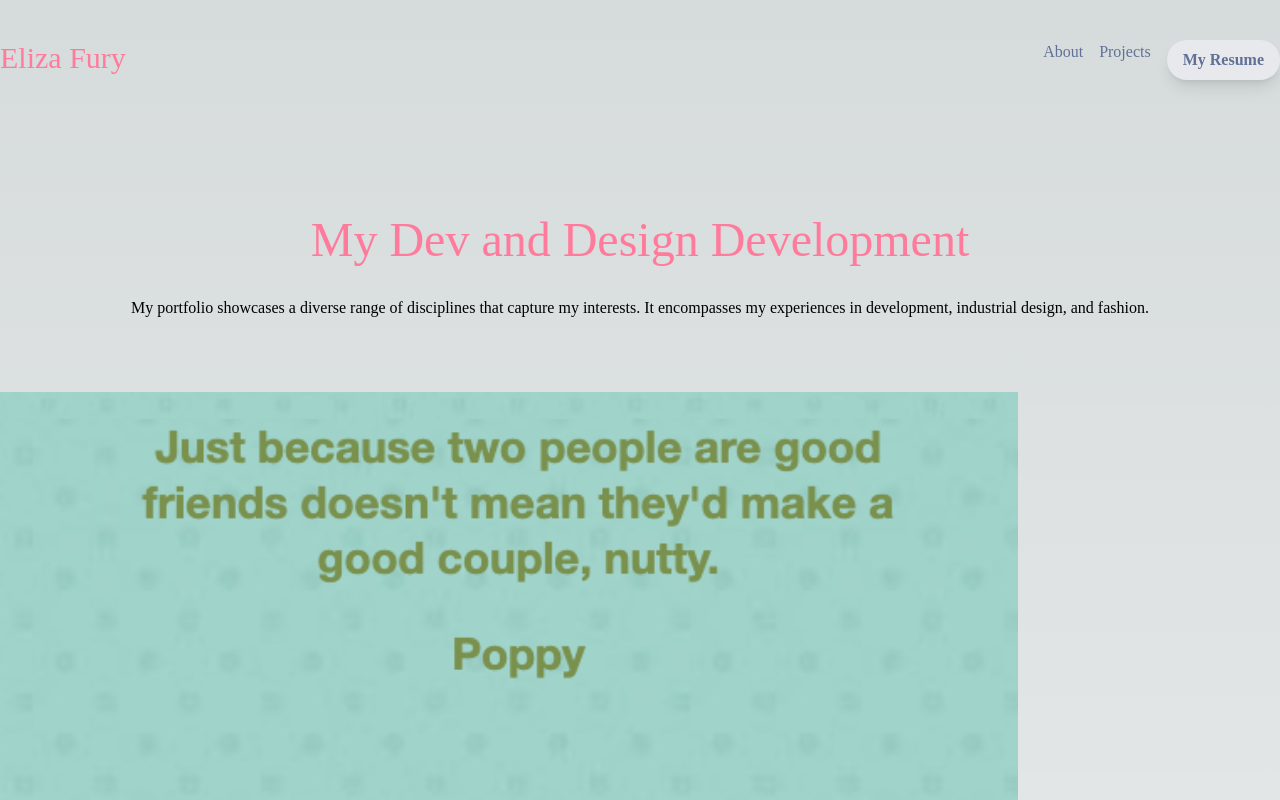
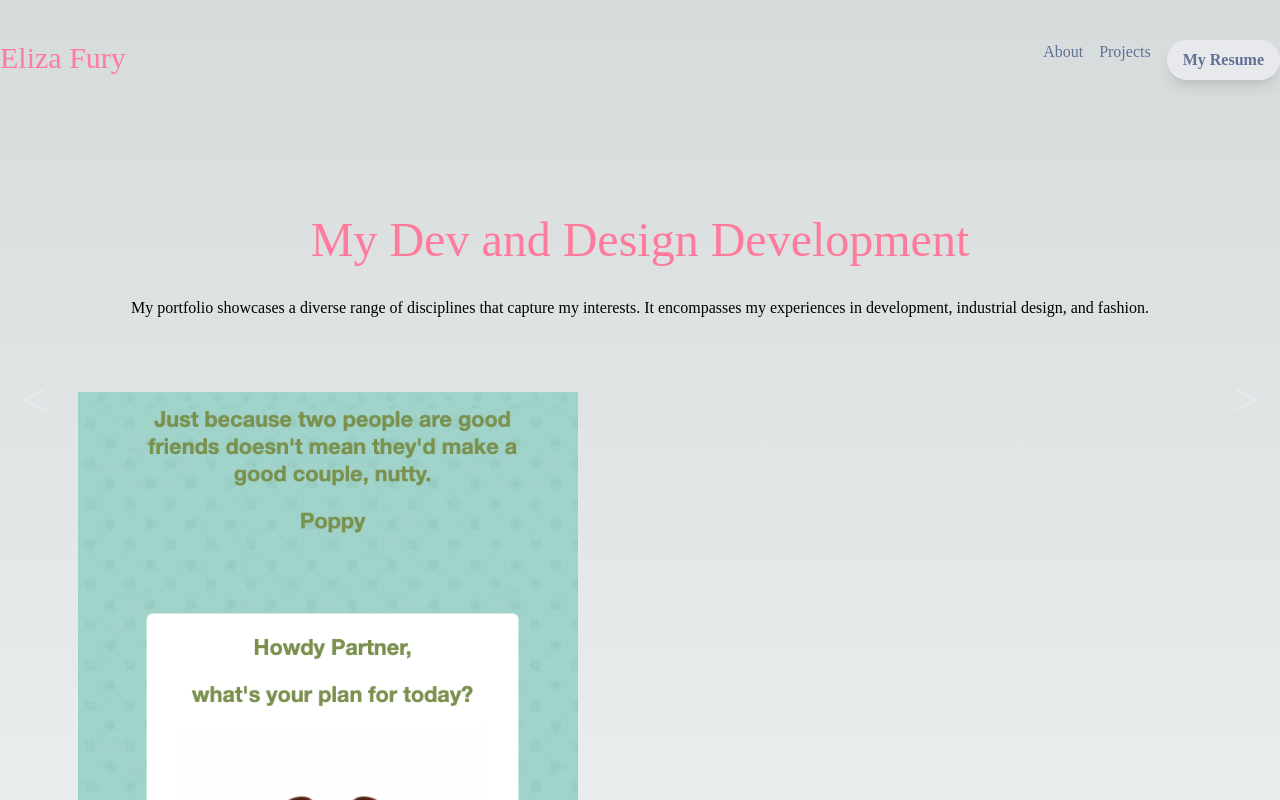
Before and after one commit to Efury1/myportfolio, a Next.js app: page /projects in a window 1280 px wide. Both pictures are taken after a click on the picture 296 px from the left and 528 px from the top of the page. Shown: the top 800 px of the page. Built offline with nearby package versions, Linux system fonts and the light colour scheme.

Commit message:
Display image

```diff
--- a/components/ImageViewer.tsx
+++ b/components/ImageViewer.tsx
@@ -1,6 +1,6 @@
+import Image from "next/image";
+import './styles.css';
 import React from "react";
-import Image from "next/image";
-import './styles.css'
 
 interface ImageViewerProps {
   selectedImage: string;
@@ -21,10 +21,8 @@ const ImageViewer: React.FC<ImageViewerProps> = ({
         <Image
           src={selectedImage}
           alt={selectedImage}
-          style={{
-            width: 1018,
-            maxWidth: "100%",
-          }}
+          width={500} // Specify a fixed width
+          height={300} // Specify a fixed height
           className="image py-2"
         />
         <p className="description">{description}</p>
--- a/components/styles.css
+++ b/components/styles.css
@@ -3,20 +3,23 @@
     text-align: center;
   }
 
-  .image-container {
-    display: inline-block;
-    text-align: left;
-    max-width: 100%;
-    position: relative;
-  }
 
   .image {
     float: left;
     margin-right: 15px;
     max-width: 50%;
+
   }
 
   .description {
     word-wrap: break-word;
     max-width: 50%;
   }
+
+  .image-container {
+    display: flex;
+    justify-content: center;
+    align-items: center;
+    height: 80%;
+    padding-left: 20px;
+  }
```
